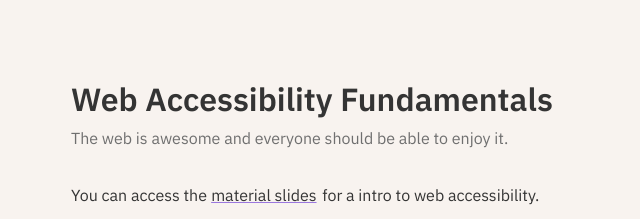
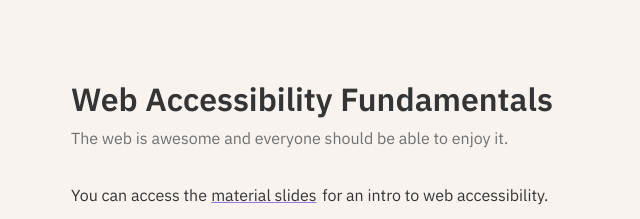
Before and after one commit to sandrina-p/workshop-a11y-fundamentals, a website: page src/index.html in a window 1280 px wide. Shown: the top 219 px of the page, 320-960 px from the left. Drawn offline with Linux system fonts and the light colour scheme.

Commit message:
root - improve grammar

```diff
--- a/src/index.html
+++ b/src/index.html
@@ -25,7 +25,7 @@
       <a class="link"
         href="https://docs.google.com/presentation/d/1yWerKWswP_8jciTHNUjx-vB6fJIm_8j2lSJjwxQK1Ew/edit?usp=sharing">
         material slides</a>
-      for a intro to web accessibility.
+      for an intro to web accessibility.
     </p>
 
     <h2 class="sr-only">Exercises</h2>
```
